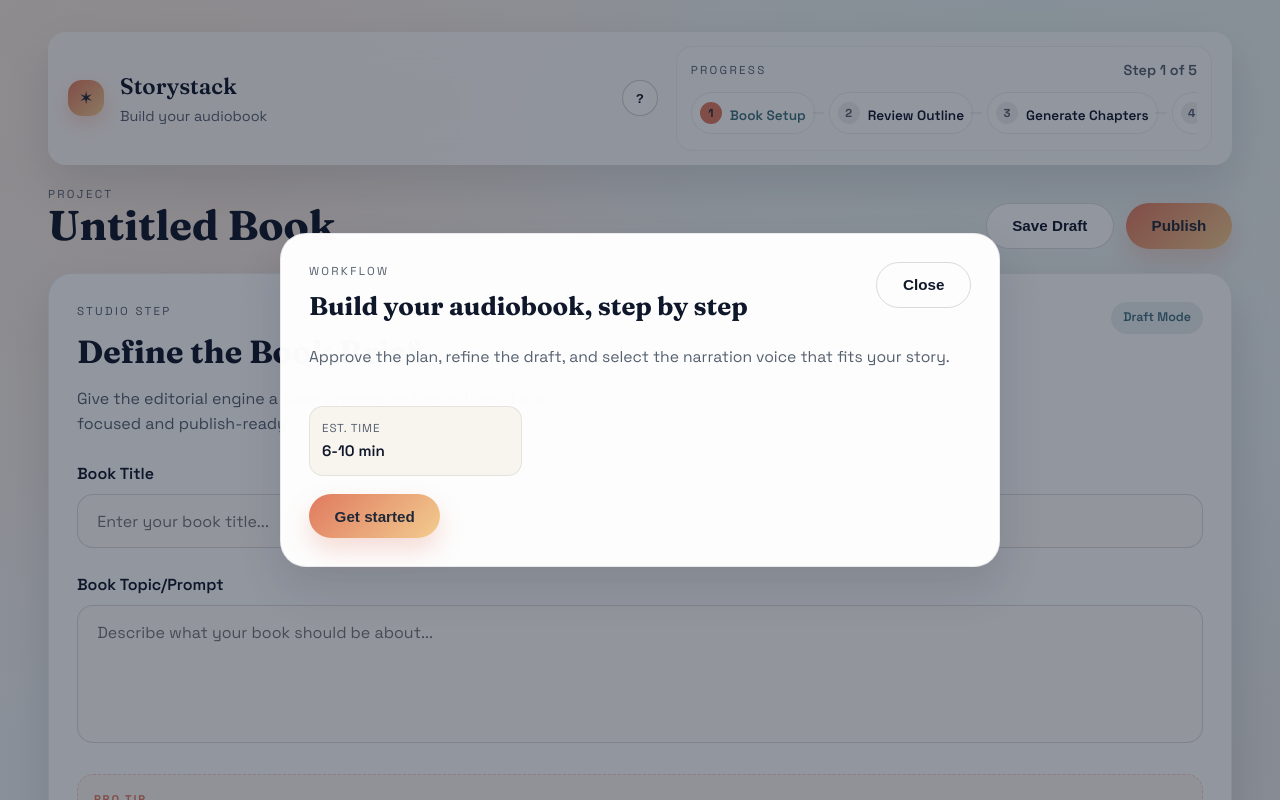
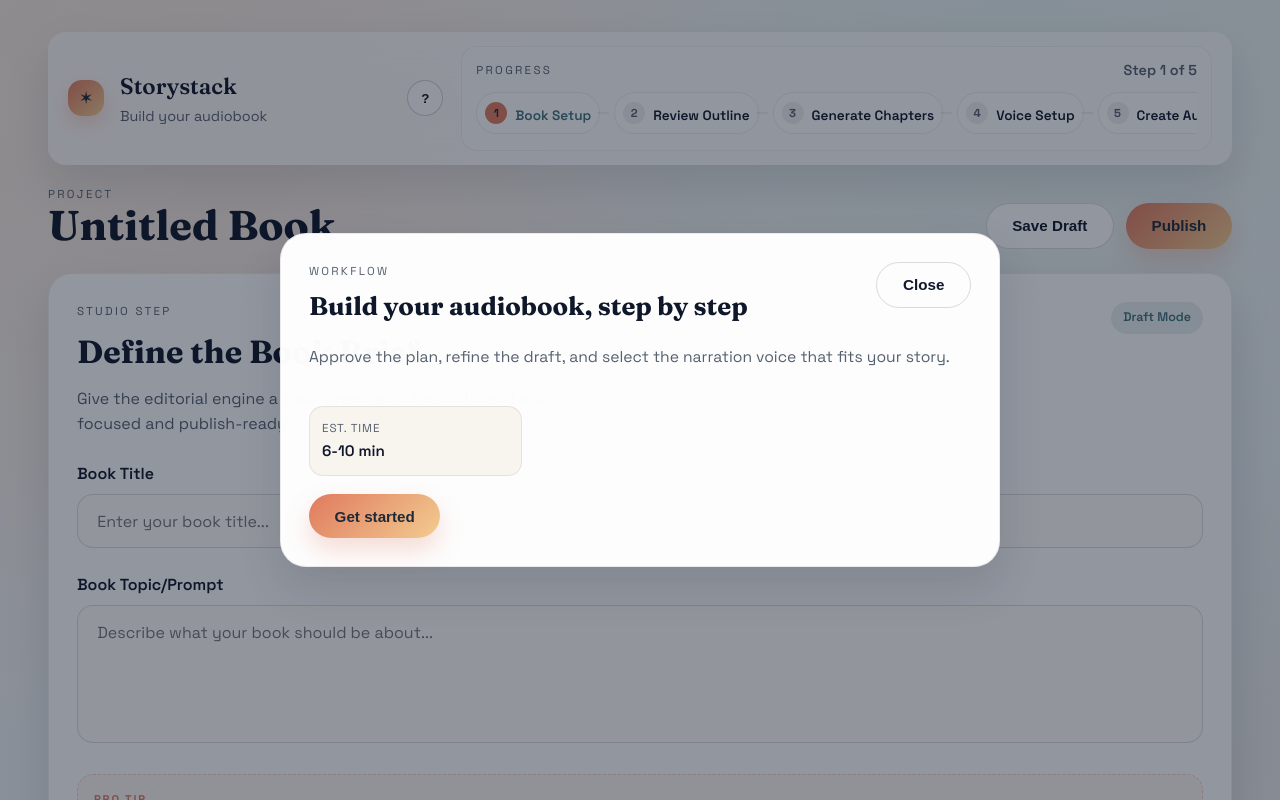
Before and after one commit to burkett88/make-a-book, a React app in the folder frontend/: page / in a window 1280 px wide. Shown: the top 800 px of the page. Built offline with nearby package versions, Linux system fonts and the light colour scheme; no server answers; the HTML template or start-up script is replaced by a standard one.

Commit message:
Widen topbar progress area

```diff
--- a/frontend/src/index.css
+++ b/frontend/src/index.css
@@ -53,7 +53,7 @@
   position: relative;
   z-index: 1;
   display: grid;
-  grid-template-columns: minmax(0, 1.1fr) minmax(0, 1fr);
+  grid-template-columns: minmax(0, 1fr) minmax(0, 2fr);
   align-items: center;
   gap: 18px;
   padding: 14px 20px;
```
